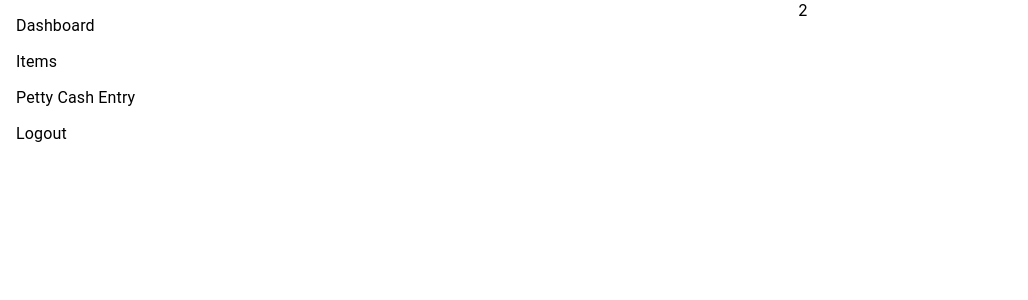
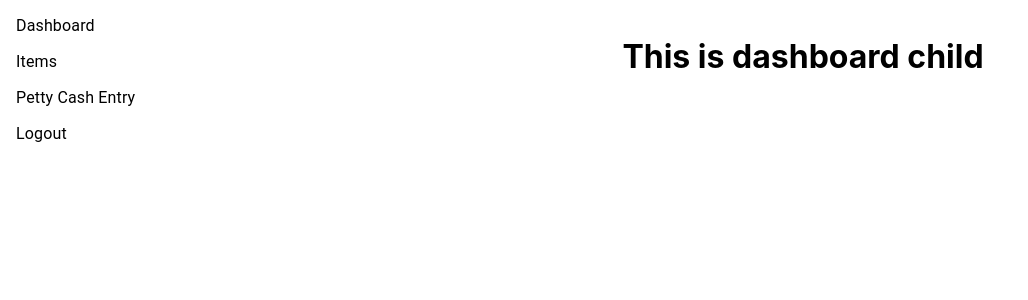
Before and after one commit to sankalpgajbhiye/petty-cash, a React (Create React App) app: page /dashboard in a window 1280 px wide. Shown: the top 300 px of the page, without its empty margins (0-1028 px from the left). Built offline with nearby package versions, Linux system fonts and the light colour scheme; sample sign-in values are in the browser's storage.

Commit message:
user context added in app

```diff
--- a/src/App.js
+++ b/src/App.js
@@ -1,8 +1,13 @@
+import React, { useState } from 'react';
 import {
 	BrowserRouter,
 	Routes,
 	Route
 } from "react-router-dom";
+
+import { UserContext } from './UserContext';
+
+import { itemsArr } from './constant'
 
 // Pages Import
 import Timer from './Pages/Timer';
@@ -13,9 +18,16 @@ import PettyCash from './Pages/PettyCash';
 import PettyCashAdd from './Pages/PettyCash/Add';
 
 function App() {
+
+	const [ globalItem, setGlobalItem ] = useState(itemsArr);
+	// const [ globalItem, setGlobalItem ] = useState([]);
+
+	const value = { globalItem, setGlobalItem };
+
 	return (
 		<>
 		<BrowserRouter>
+			<UserContext.Provider value={value}>
 				<Routes>
 					<Route path="/" element={<Timer />} />
 					<Route path="/login" element={<Login />} />
@@ -26,6 +38,7 @@ function App() {
 						{/* <Route path="/item/:id" element={<Item />} /> */}
 						{/* <Route path="/footer/:id/:page" element={<Footer />} /> */}
 				</Routes>
+			</UserContext.Provider>
 		</BrowserRouter>
 		</>
 	);
--- /dev/null
+++ b/src/Layout/AuthLayout.jsx
@@ -0,0 +1,31 @@
+import React, { useEffect } from 'react';
+import { Box, Grid } from '@mui/material';
+import Sidebar from '../Components/Sidebar';
+
+import { useNavigate } from "react-router-dom";
+
+export default function AuthLayout(props) {
+
+    const { children, align } = props;
+
+    let navigate = useNavigate();
+
+    useEffect(() => {
+        if( localStorage.getItem('user_data') === null ) {
+            navigate(`/login`);
+        }
+    }, [navigate])
+
+    return (
+        <Box sx={{ flexGrow: 1, textAlign: `${align}` }}>
+            <Grid container spacing={3}>
+                <Grid item xs={3}>
+                    <Sidebar />
+                </Grid>
+                <Grid item xs={9} mt={2}>
+                    {children}
+                </Grid>
+            </Grid>
+        </Box>
+    )
+}
--- a/src/Pages/Dashboard.jsx
+++ b/src/Pages/Dashboard.jsx
@@ -1,27 +1,21 @@
-import React, { useEffect } from 'react';
-import { Box, Grid } from '@mui/material';
-import Sidebar from '../Components/Sidebar';
-
-import { useNavigate } from "react-router-dom";
+import React from 'react';
+import AuthLayout from '../Layout/AuthLayout';
 
 export default function Dashboard() {
 
-    let navigate = useNavigate();
-
-    useEffect(() => {
-        if( localStorage.getItem('user_data') === null ) {
-            navigate(`/login`);
-        }
-    }, [])
+    const align = "center";
 
     return (
-        <Box sx={{ flexGrow: 1, textAlign: 'center' }}>
-            <Grid container spacing={3}>
-                <Grid item xs={3}>
-                    <Sidebar />
-                </Grid>
-                <Grid item xs={9}>2</Grid>
-            </Grid>
-        </Box>
+        <AuthLayout align={align}>
+            <h1>This is dashboard child</h1>
+        </AuthLayout>
+        // <Box sx={{ flexGrow: 1, textAlign: 'center' }}>
+        //     <Grid container spacing={3}>
+        //         <Grid item xs={3}>
+        //             <Sidebar />
+        //         </Grid>
+        //         <Grid item xs={9}>2</Grid>
+        //     </Grid>
+        // </Box>
     )
 }
--- a/src/Pages/Item/index.jsx
+++ b/src/Pages/Item/index.jsx
@@ -1,12 +1,11 @@
 import React, { useState, useEffect } from 'react';
-import { Box, Grid } from '@mui/material';
-import Sidebar from '../../Components/Sidebar';
 
 // item components imported
 import ItemForm from './ItemForm';
 import ItemTable from './ItemTable';
 
 import { itemsKey } from '../../constant';
+import AuthLayout from '../../Layout/AuthLayout';
 
 export default function Index() {
 
@@ -21,12 +20,7 @@ export default function Index() {
     }, [])
 
     return (
-        <Box sx={{ flexGrow: 1 }}>
-            <Grid container spacing={3}>
-                <Grid item xs={3}>
-                    <Sidebar />
-                </Grid>
-                <Grid item xs={9} mt={2}>
+        <AuthLayout align="left">
             <ItemForm
                 items={items}
                 setItems={setItems}
@@ -38,8 +32,6 @@ export default function Index() {
                 setItems={setItems}
                 setItemIndex={setItemIndex}
             />
-                </Grid>
-            </Grid>
-        </Box>
+        </AuthLayout>
     )
 }
--- a/src/Pages/Timer.jsx
+++ b/src/Pages/Timer.jsx
@@ -1,11 +1,15 @@
-import React, { useState, useEffect, useRef } from 'react';
+import React, { useState, useEffect, useRef, useContext } from 'react';
 import { Button } from '@mui/material';
 import { Link } from "react-router-dom";
+
+import { UserContext } from '../UserContext';
 
 export default function Timer() {
 
     const [ time, setTime ] = useState(0);
     const [ isActive, setIsActive ] = useState(false);
+
+    const { globalItem } = useContext(UserContext);
 
     const fileInputRef = useRef();
 
@@ -24,6 +28,8 @@ export default function Timer() {
 
     useEffect(() => {
         let interval = null;
+
+        console.log(globalItem);
 
         if (isActive) {
             interval = setInterval(() => {
--- /dev/null
+++ b/src/UserContext.js
@@ -0,0 +1,3 @@
+import { createContext } from "react";
+
+export const UserContext = createContext(null); // named exported
--- a/src/constant.js
+++ b/src/constant.js
@@ -1,2 +1,7 @@
 export const itemsKey = 'items';
 export const pettyCashKey = 'petty_cash_entries';
+
+export const itemsArr = [
+    { item_name: "global pen", item_price: "1000", id: 1642141835237 },
+    { item_name: "global pencil", item_price: "2000", id: 1642141835237 }
+];
```
Lines whose indentation alone changed are shown as unchanged.
